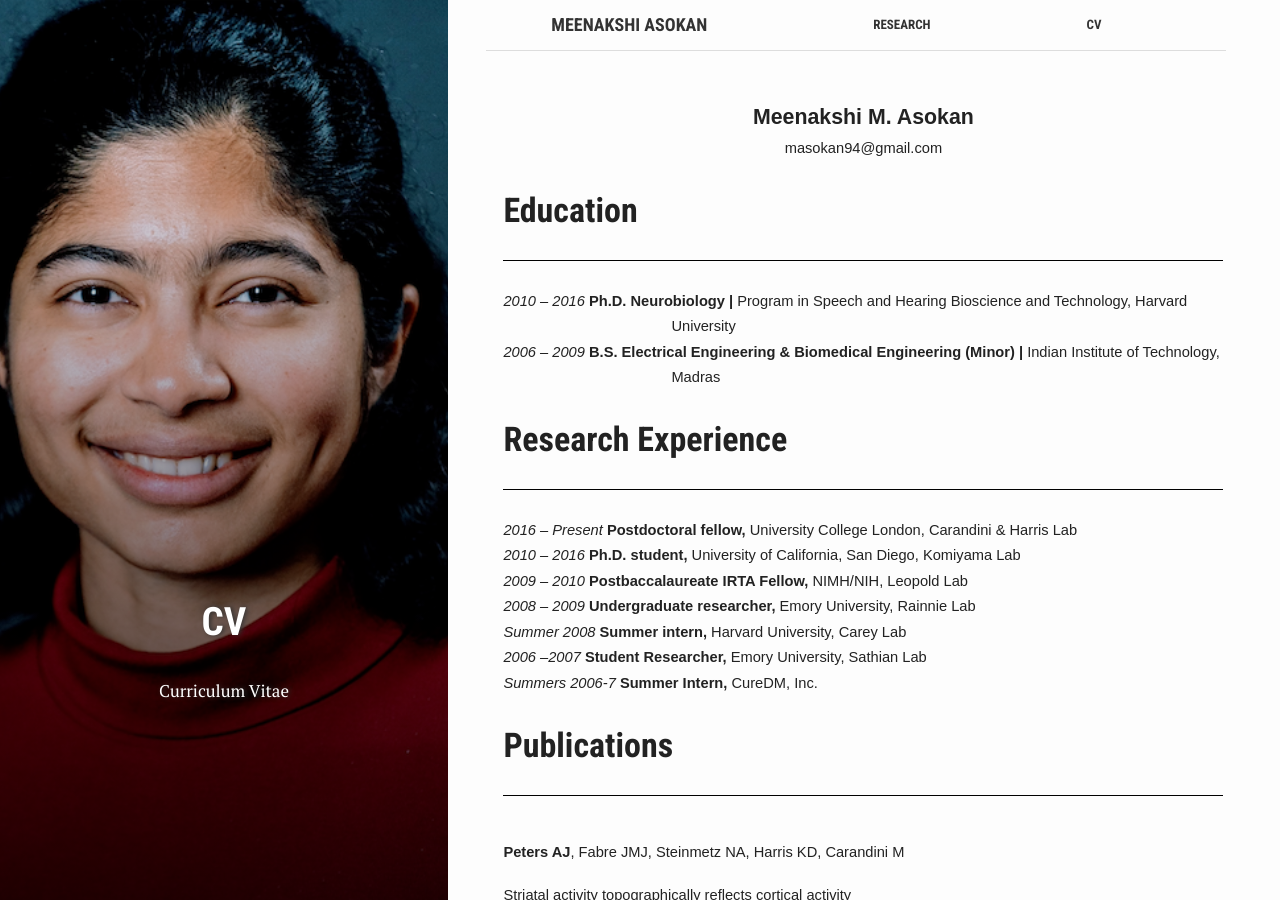
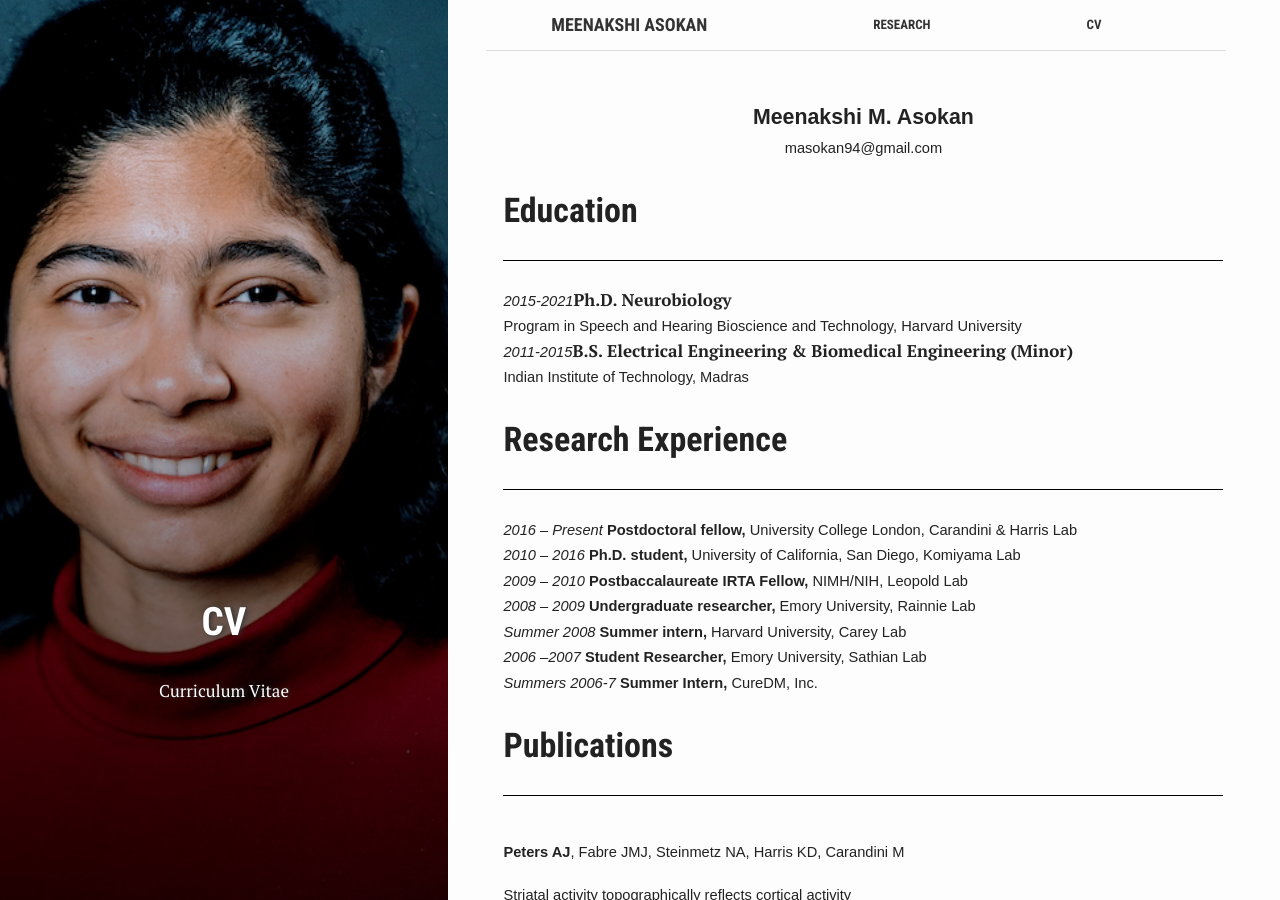
Before and after one commit to Meenakshi-Asokan/Meenakshi-Asokan.github.io, a Jekyll site: the page built from pages/2_cv.html, in a window 1280 px wide and 900 px high. Built offline with Jekyll 4.4.1, drawn with Linux system fonts in a browser that asks for light colours; nearby versions of some CDN libraries; some web fonts are replaced; library files that are not in the unit come from our copies.

Commit message:
Update 2_cv.html

```diff
--- a/pages/2_cv.html
+++ b/pages/2_cv.html
@@ -37,19 +37,24 @@ margin-left:1.75in;margin-bottom:.0001pt;text-indent:-1.75in'><span
 style='font-size:11.0pt;font-family:"Century Gothic",sans-serif'>&nbsp;</span></p>
 
 <p class=MsoNormal style='margin-top:0in;margin-right:-.5in;margin-bottom:0in;
-margin-left:1.75in;margin-bottom:.0001pt;text-indent:-1.75in'><i><span
-style='font-size:11.0pt;font-family:"Century Gothic",sans-serif'>2010 – 2016 </span></i><b><span
-style='font-size:11.0pt;font-family:"Century Gothic",sans-serif'>Ph.D.
-Neurobiology | </span></b><span style='font-size:11.0pt;font-family:"Century Gothic",sans-serif'>Program in
-  Speech and Hearing Bioscience and Technology, Harvard University</span></p>
+margin-left:99.0pt;margin-bottom:.0001pt;text-indent:-99.0pt'><i><span
+style='font-size:11.0pt;font-family:"Century Gothic",sans-serif'>2015-2021</span></i><b>Ph.D.
+Neurobiology </b></span></p>
 
 <p class=MsoNormal style='margin-top:0in;margin-right:-.5in;margin-bottom:0in;
-margin-left:1.75in;margin-bottom:.0001pt;text-indent:-1.75in'><i><span
-style='font-size:11.0pt;font-family:"Century Gothic",sans-serif'>2006 – 2009 </span></i><b><span
-style='font-size:11.0pt;font-family:"Century Gothic",sans-serif'>B.S.
-Electrical Engineering &amp; Biomedical Engineering (Minor) | </span></b><span style='font-size:11.0pt;
-font-family:"Century Gothic",sans-serif'>Indian Institute of Technology, Madras      </span></p>
+margin-left:99.0pt;margin-bottom:.0001pt;text-indent:-99.0pt'><span
+style='font-size:11.0pt;font-family:"Century Gothic",sans-serif'> Program in
+  Speech and Hearing Bioscience and Technology, Harvard University </span></p>
 
+<p class=MsoNormal style='margin-top:0in;margin-right:-.5in;margin-bottom:0in;
+margin-left:99.0pt;margin-bottom:.0001pt;text-indent:-99.0pt'><i><span
+style='font-size:11.0pt;font-family:"Century Gothic",sans-serif'>2011-2015</span></i><b>B.S.
+Electrical Engineering &amp; Biomedical Engineering (Minor)</b></span></p>
+
+<p class=MsoNormal style='margin-top:0in;margin-right:-.5in;margin-bottom:0in;
+margin-left:99.0pt;margin-bottom:.0001pt;text-indent:-99.0pt'><span
+style='font-size:11.0pt;font-family:"Century Gothic",sans-serif'>
+  Indian Institute of Technology, Madras</span></p>
 
 <p class=MsoNormal style='margin-top:0in;margin-right:-.5in;margin-bottom:0in;
 margin-left:1.75in;margin-bottom:.0001pt;text-indent:-1.75in'><span
```
